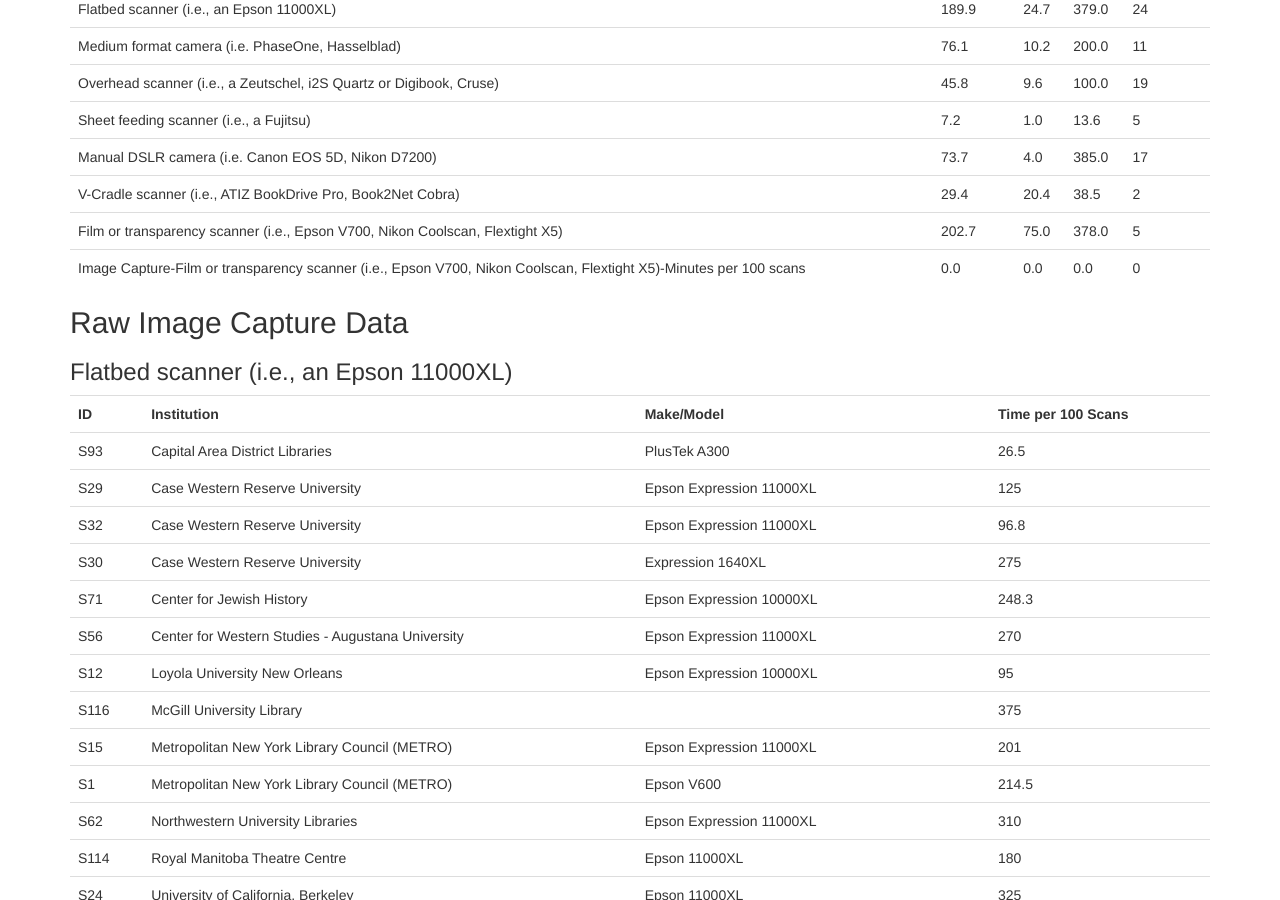
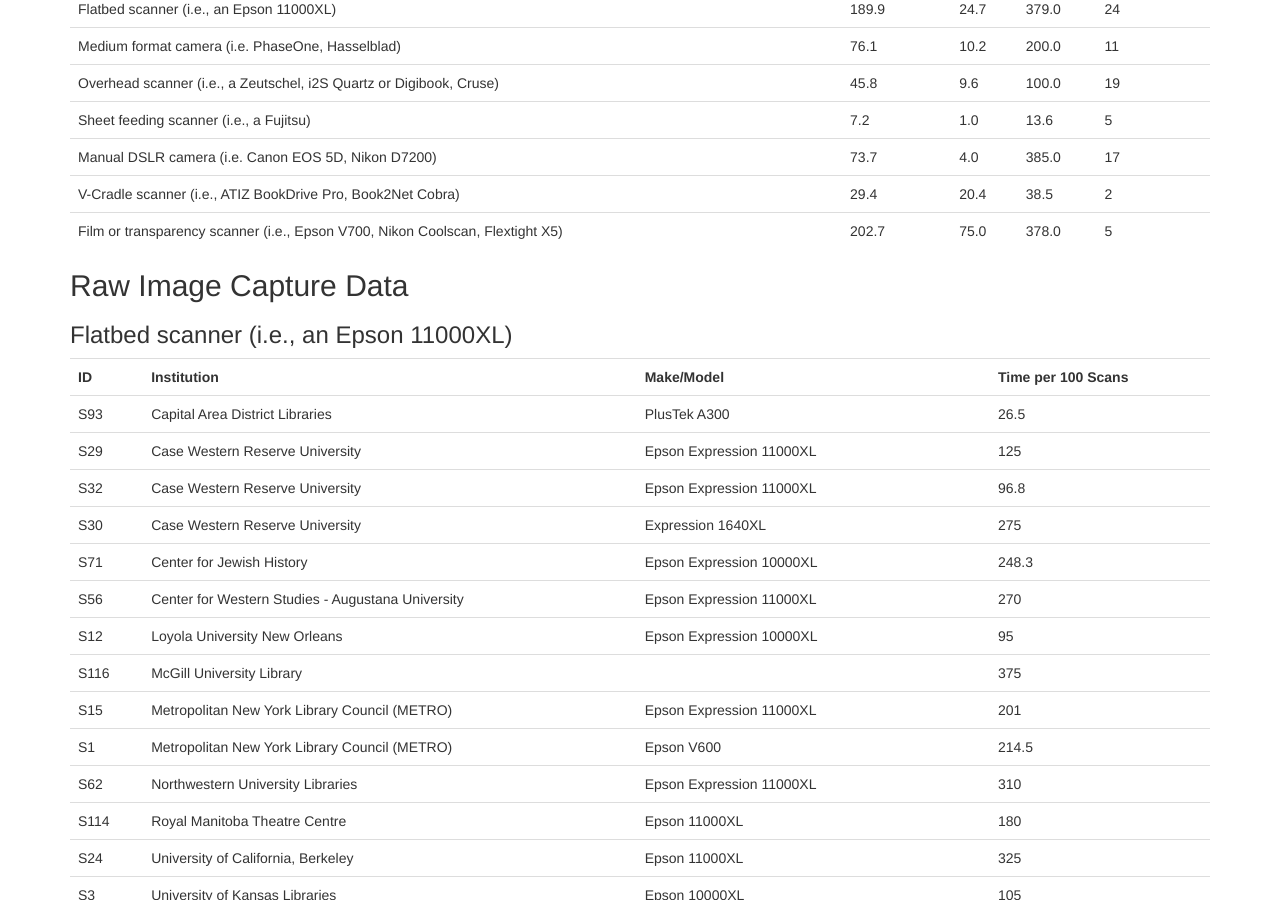
Before and after one commit to clirdlf/digitization_cost_calculator, a Jekyll site: the page built from raw-data.md, in a window 1280 px wide and 900 px high, scrolled down 341 px. Built offline with Jekyll 4.4.1, drawn with Linux system fonts in a browser that asks for light colours; nearby versions of some CDN libraries; comment, search, counter and statistics services are not loaded; some of the changed text lies outside the part shown.

Commit message:
Fix for scanning devices
Removed extra text on Image-Capture dropdown

closes #28

```diff
--- a/config.json
+++ b/config.json
@@ -5,5 +5,5 @@
     "https://www.googleapis.com/auth/drive",
     "https://spreadsheets.google.com/feeds/"
   ],
-  "refresh_token": "1/PcyIdyy9xRGwA8ZLNrPw3BFQWTEpPz1UveEeUwKS-zw"
+  "refresh_token": "1/YtX6eCI5ewuVpVj99CLXdKNLXdontwyXB7hBGdDOuG0"
 }
--- a/raw-data.md
+++ b/raw-data.md
@@ -78,14 +78,6 @@
     <td>5</td>
   </tr>
 
-  <tr>
-    <td>Image Capture-Film or transparency scanner (i.e., Epson V700, Nikon Coolscan, Flextight X5)-Minutes per 100 scans</td>
-    <td>0.0</td>
-    <td>0.0</td>
-    <td>0.0</td>
-    <td>0</td>
-  </tr>
-
 </table>
 
 <h2>Raw Image Capture Data</h2>
@@ -842,19 +834,6 @@
     <td>378</td>
     <!-- <td>113</td> -->
   </tr>
-
-</table>
-
-<h3>Image Capture-Film or transparency scanner (i.e., Epson V700, Nikon Coolscan, Flextight X5)-Minutes per 100 scans</h3>
-<table class="table">
-  <tr>
-    <th>ID</th>
-    <th>Institution</th>
-    <th>Make/Model</th>
-    <th>Time per 100 Scans</th>
-    <!-- <th>Lookup Row</th> -->
-  </tr>
-
 
 </table>
 
```
Also changed, not shown: Gemfile.lock, data/calculator_data.js.
